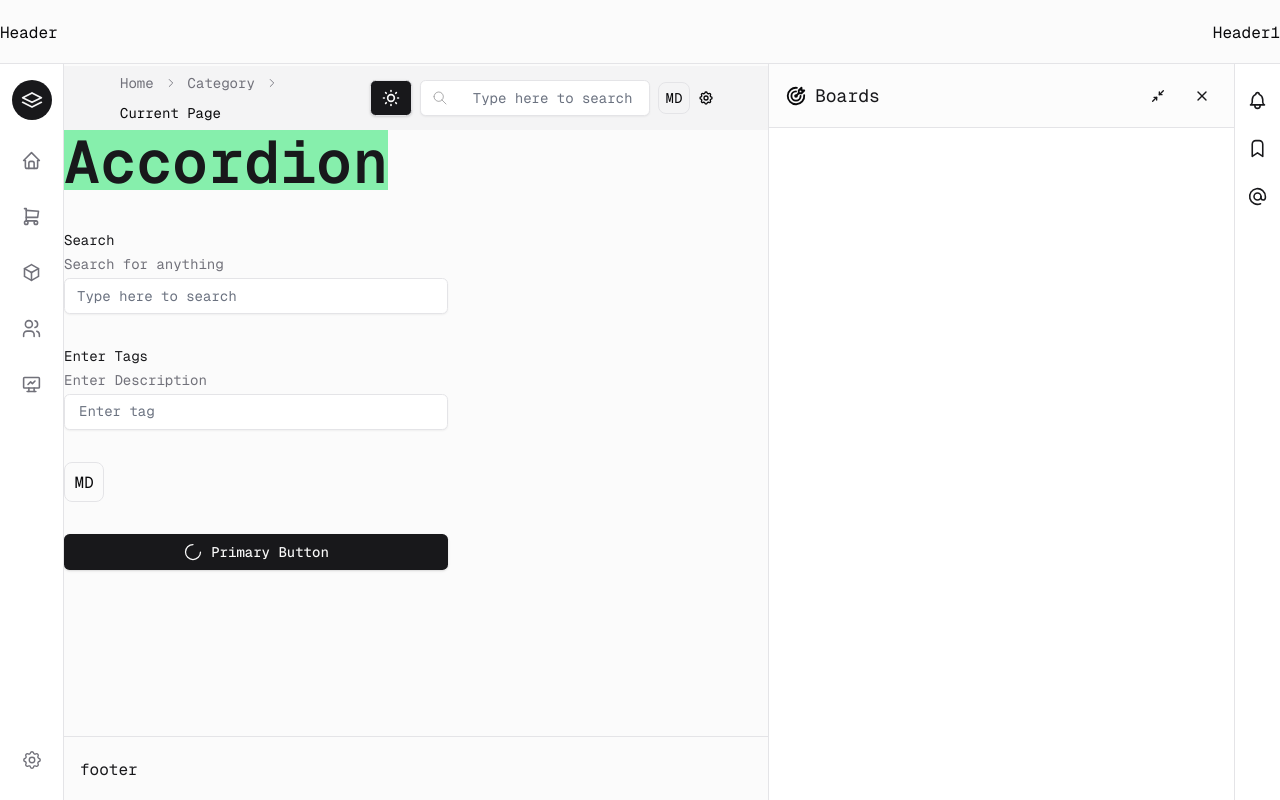
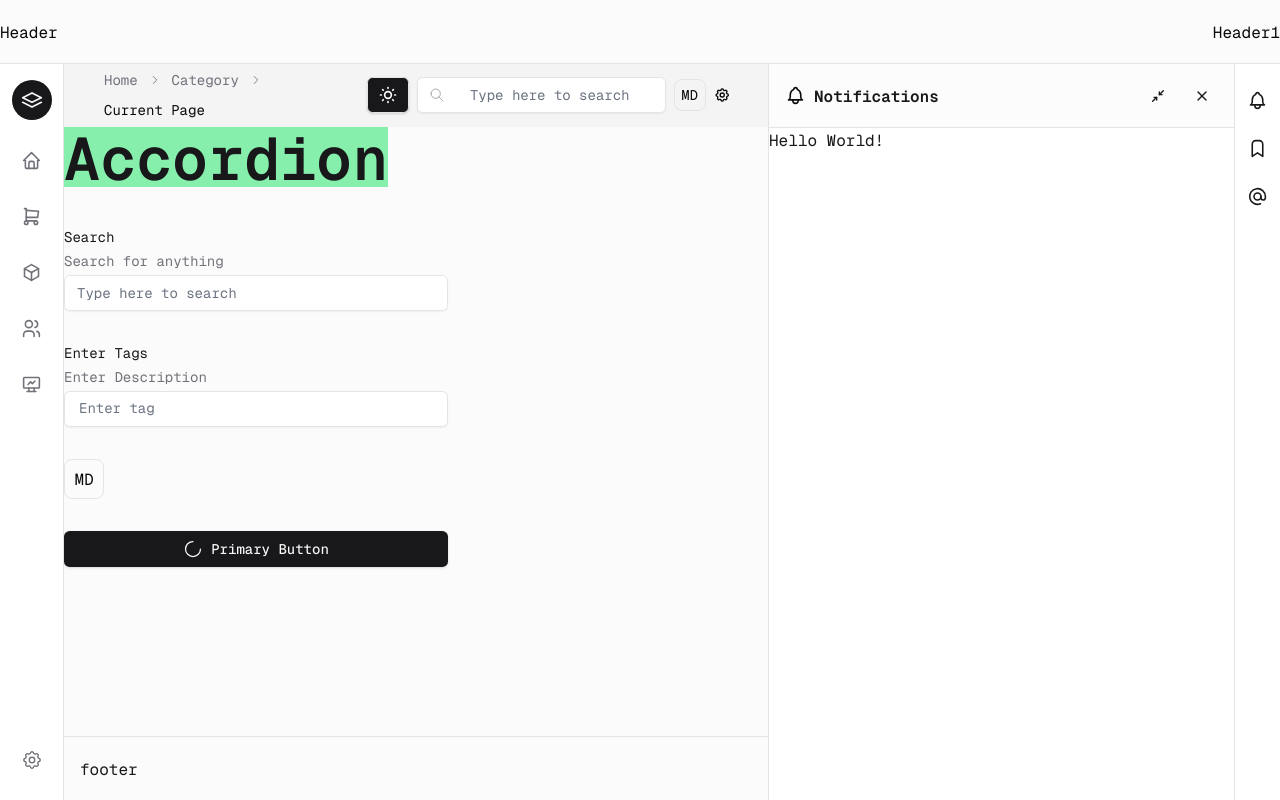
Before and after one commit to madhavdutta/xbeshui, a React (Vite) app: page / in a window 1280 px wide. Both pictures are taken after a click on the button 1257 px from the left and 100 px from the top of the page. Built offline with nearby package versions, Linux system fonts and the light colour scheme.

Commit message:
isHeaderFixed is removed from the Appshell component

```diff
--- a/packages/core/components/Layout/appShell/appShell.config.ts
+++ b/packages/core/components/Layout/appShell/appShell.config.ts
@@ -39,7 +39,6 @@ export interface appShellProps
     Aside?: IAsideProps[];
     viewPort?: {headerHeight: number, footerHeight: number, asideWidth: number, navbarWidth: number}
     withBorder?: boolean;
-    fixedHeader?:boolean;
     children?: React.ReactNode;
     shrinkedAside?: boolean;
 }
--- a/packages/core/components/Layout/appShell/appshell.tsx
+++ b/packages/core/components/Layout/appShell/appshell.tsx
@@ -5,14 +5,18 @@ import {
 	type IAsideProps,
 } from "./appShell.config";
 import { cn } from "../../../../utils";
-import { IconMenu2 } from "@tabler/icons-react";
+import {
+	IconArrowsDiagonalMinimize2,
+	IconMenu2,
+	IconX,
+} from "@tabler/icons-react";
 import { Sheet } from "../../Overlays/sheet/sheet";
 import { useXbeshProviderCheck } from "../../Theme/xBeshTheme/xbeshProvider";
 import { IfElse } from "../../Misc/ifElse/ifElse";
 import { ActionIcon } from "../../Buttons/actionIcon/actionIcon";
 import { Stack } from "../stack/stack";
 import { motion } from "framer-motion";
-import { Group, Skeleton, Tooltip } from "../..";
+import { Group, Skeleton, Tooltip, Text, Button } from "../..";
 
 const AppShell = React.forwardRef<HTMLDivElement, appShellProps>(
 	(
@@ -25,7 +29,6 @@ const AppShell = React.forwardRef<HTMLDivElement, appShellProps>(
 			Aside,
 			Navbar,
 			withBorder,
-      fixedHeader,
 			shrinkedAside,
 			...props
 		},
@@ -34,16 +37,18 @@ const AppShell = React.forwardRef<HTMLDivElement, appShellProps>(
 		useXbeshProviderCheck();
 
 		const [asideOpened, setAsideOpened] = React.useState(false);
-    const [_, setAsideId] = React.useState<string | null>(null)
-    const [renderAsideData, setRenderAsideData] = React.useState<IAsideProps | null>(null)
+		const [_, setAsideId] = React.useState<string | null>(null);
+		const [renderAsideData, setRenderAsideData] =
+			React.useState<IAsideProps | null>(null);
 		const [loading, setLoading] = React.useState(false);
-
 
 		const renderNavbarAlt = () => (
 			<IfElse condition={!!Navbar}>
 				<nav
-          className={`fixed z-30 hidden sm:hidden md:flex lg:flex left-0 top-16 mt-[.01rem] ${withBorder ? "border-r" : ""
-            } ${variant === "default"
+					className={`fixed z-30 hidden sm:hidden md:flex lg:flex left-0 top-16 mt-[.01rem] ${
+						withBorder ? "border-r" : ""
+					} ${
+						variant === "default"
 							? "w-16 left-0 top-0 bottom-0"
 							: "w-72 left-0 top-0 bottom-0"
 					}`}
@@ -59,8 +64,7 @@ const AppShell = React.forwardRef<HTMLDivElement, appShellProps>(
 		const renderHeaderAlt = () => (
 			<IfElse condition={!!Header}>
 				<header
-          className={`z-40 h-16 md:right-0 top-0 left-0 right-0 ${fixedHeader ? "fixed" : ""
-            } flex items-center ${withBorder ? "border-b" : ""}`}
+					className={`z-40 h-16 md:right-0 top-0 left-0 right-0 fixed flex items-center ${withBorder ? "border-b" : ""}`}
 					aria-label="HeaderAlt"
 				>
 					<Sheet
@@ -86,23 +90,25 @@ const AppShell = React.forwardRef<HTMLDivElement, appShellProps>(
 
 		const renderMainAlt = () => (
 			<motion.div
-        initial={{ right: 47 }}
+				initial={{ right: Aside ? 47 : 0}}
 				animate={{
-          right: asideOpened ? 510 : 47,
+					right: asideOpened ? 510 : Aside ? 47 : 0,
 				}}
 				transition={{ type: "spring", stiffness: 500, damping: 30 }}
 				aria-label="MainAlt"
 				className={`h-screen z-20 fixed left-0 mt-16 sm:mr-0
           ${!asideOpened ? "sm:block" : "hidden sm:block"}
-          ${Aside
+          ${
+						Aside
 							? asideOpened
 								? "md:right-[510px]"
 								: "md:right-0"
 							: "md:right-0"
 					}
-          ${Header ? (fixedHeader ? "mt-[66px]" : "mt-4") : "mt-0"}
+          ${Header ? "mt-[63px]" : "mt-0"}
           ${Footer ? "pb-20" : "pb-0"} px-0
-          ${Navbar
+          ${
+						Navbar
 							? variant === "inner"
 								? "left-0 md:left-72"
 								: "left-0 md:left-16"
@@ -116,15 +122,16 @@ const AppShell = React.forwardRef<HTMLDivElement, appShellProps>(
 		const renderFooterAlt = () => (
 			<IfElse condition={!!Footer}>
 				<motion.div
-          initial={{ right: 55 }}
+					initial={{ right: Aside ? 47 : 0 }}
 					animate={{
-            right: asideOpened ? 510 : 47,
+						right: asideOpened ? 510 : Aside ? 47 : 0,
 					}}
 					transition={{ type: "spring", stiffness: 500, damping: 30 }}
 					aria-label="FooterAlt"
-          className={`z-40 h-16 ${withBorder ? "border-t" : ""} flex fixed bottom-0 items-center mr-0 "md:mr-0"} left-0 px-0 right-12 md:mr-[2px]
+					className={`z-40 h-16 ${withBorder ? "border-t" : ""} flex fixed bottom-0 items-center mr-0 "md:mr-0"} left-0 px-0 right-12
 
-          ${Navbar
+          ${
+						Navbar
 							? variant === "inner"
 								? "md:ml-72"
 								: "md:ml-16 mt-16"
@@ -159,7 +166,6 @@ const AppShell = React.forwardRef<HTMLDivElement, appShellProps>(
 		};
 
 		const renderAsideComponent = (aside: IAsideProps) => {
-
 			return (
 				<div key={aside.title}>
 					{aside.isOpenable && (
@@ -170,43 +176,93 @@ const AppShell = React.forwardRef<HTMLDivElement, appShellProps>(
 								right: asideOpened ? 12 : -500,
 							}}
 							transition={{ type: "spring", stiffness: 500, damping: 30 }}
-              className={`fixed bg-background top-16 w-[500px] h-full ${withBorder ? "border-l" : ""}`}
+							className={`fixed bg-background top-16 w-[500px] h-full ${
+								withBorder ? "border-l" : ""
+							}`}
 							aria-label="AsideAlt"
+						>
+							{loading ? (
+								<Group gap="xs" className="m-6">
+									<Stack className="gap-2">
+										<Skeleton
+											animate="default"
+											className="bg-gray-300 w-5/6 h-8"
+										/>
+										<Skeleton
+											animate="default"
+											className="bg-gray-300 w-72 h-8"
+										/>
+										<Skeleton
+											animate="default"
+											className="bg-gray-300 w-56 h-8"
+										/>
+										<Skeleton
+											animate="default"
+											className="bg-gray-300 w-5/6 h-8"
+										/>
+										<Skeleton
+											animate="default"
+											className="bg-gray-300 w-72 h-8"
+										/>
+										<Skeleton
+											animate="default"
+											className="bg-gray-300 w-5/6 h-8"
+										/>
+									</Stack>
+								</Group>
+							) : (
+                aside.openedAsideComponent ?
+								<>
+									<Group
+										gap="xs"
+										justify="spaceBetween"
+										className="bg-secondary/30 h-16 border-b pl-4 pr-12"
+									>
+										<Group gap="xs">
+											{aside.icon}
+											<Text size="md" fontWeight="bold">{aside.title}</Text>
+										</Group>
+										<Group gap="xs" justify="right">
+											<Button variant={"ghost"}>
+												<IconArrowsDiagonalMinimize2 width={16} />
+											</Button>
+											<Button variant={"ghost"}>
+												<IconX width={16} />
+											</Button>
+										</Group>
+									</Group>
 
-            >
-
-              {loading ? <Group gap='xs' className="m-6">
-                <Stack className='gap-2'>
-                  <Skeleton animate='default' className='bg-gray-300 w-5/6 h-8' />
-                  <Skeleton animate='default' className='bg-gray-300 w-72 h-8' />
-                  <Skeleton animate='default' className='bg-gray-300 w-56 h-8' />
-                  <Skeleton animate='default' className='bg-gray-300 w-5/6 h-8' />
-                  <Skeleton animate='default' className='bg-gray-300 w-72 h-8' />
-                  <Skeleton animate='default' className='bg-gray-300 w-5/6 h-8' />
-                </Stack>
-              </Group> : (aside.openedAsideComponent && aside.openedAsideComponent)}
-
+									{ aside.openedAsideComponent}
+								</>
+                : null
+							)}
 						</motion.div>
 					)}
 				</div>
 			);
 		};
 
-
 		const renderAsideAlt = (Aside: IAsideProps[]) => (
-      <IfElse condition={Aside.length > 0}>
+			<IfElse condition={Aside && Array.isArray(Aside) && Aside.length > 0}>
 				<div className="z-50">
-
-          {renderAsideData && renderAsideComponent(renderAsideData as IAsideProps)}
+					{renderAsideData &&
+						renderAsideComponent(renderAsideData as IAsideProps)}
 
 					<div
-            className={`fixed mt-[0.01rem] right-0 top-16 h-screen ${withBorder ? "border-l" : ""
+						className={`fixed mt-[0.01rem] right-0 top-16 h-screen ${
+							withBorder ? "border-l" : ""
 						} pt-4 bg-background flex flex-col items-center`}
 					>
 						<Stack justify="center" align="center" className="px-0">
-              {Aside.map((aside) => (
+							{Array.isArray(Aside) && Aside.map((aside) => (
 								<ActionIcon
-                  onClick={() => aside.isOpenable ? [setAsideOpened(!asideOpened), handleFilter(aside)] : aside.onClick ? aside.onClick() : null}
+									onClick={() =>
+										aside.isOpenable
+											? [setAsideOpened(!asideOpened), handleFilter(aside)]
+											: aside.onClick
+												? aside.onClick()
+												: null
+									}
 									size="lg"
 									key={aside.title}
 									variant="ghost"
@@ -216,19 +272,14 @@ const AppShell = React.forwardRef<HTMLDivElement, appShellProps>(
 									// disabled={loading}
 								>
 									<Tooltip>
-                    <Tooltip.Trigger asChild>
-                      {aside.icon}
-                    </Tooltip.Trigger>
+										<Tooltip.Trigger asChild>{aside.icon}</Tooltip.Trigger>
 										<Tooltip.Content side="left">
 											<p>{aside.title}</p>
 										</Tooltip.Content>
 									</Tooltip>
-
-
 								</ActionIcon>
 							))}
 						</Stack>
-
 					</div>
 				</div>
 				{/* biome-ignore lint/complexity/noUselessFragments: <explanation> */}
@@ -239,8 +290,10 @@ const AppShell = React.forwardRef<HTMLDivElement, appShellProps>(
 		const renderNavbarDefault = () => (
 			<IfElse condition={!!Navbar}>
 				<nav
-          className={`fixed z-30 mt-[.01rem] h-screen bottom-0 hidden sm:hidden md:flex lg:flex ${withBorder ? "border-r" : ""
-            } ${variant === "default"
+					className={`fixed z-30 mt-[.01rem] h-screen bottom-0 hidden sm:hidden md:flex lg:flex ${
+						withBorder ? "border-r" : ""
+					} ${
+						variant === "default"
 							? "w-16 left-0 top-0 bottom-0"
 							: "w-72 left-0 top-0 bottom-0"
 					}`}
@@ -262,10 +315,11 @@ const AppShell = React.forwardRef<HTMLDivElement, appShellProps>(
 					}}
 					transition={{ type: "spring", stiffness: 500, damping: 30 }}
 					aria-label="HeaderDefault"
-          className={`z-40 h-16 bg-background top-0 ${variant === "inner"
+					className={`z-40 h-16 bg-background top-0 ${
+						variant === "inner"
 							? "left-0 md:left-72 right-16"
 							: "left-0  md:left-16"
-            } ${fixedHeader ? "fixed" : ""} ${withBorder ? "border-b" : ""}`}
+					} "fixed" ${withBorder ? "border-b" : ""}`}
 				>
 					<header className="h-full flex items-center">
 						<IfElse condition={!!asideOpened}>
@@ -307,15 +361,17 @@ const AppShell = React.forwardRef<HTMLDivElement, appShellProps>(
 				aria-label="MainDefault"
 				className={`h-screen z-20 bg-background/30 fixed  sm:mr-0
         ${!asideOpened ? "sm:block" : "hidden sm:block"}
-          ${Aside
+          ${
+						Aside
 							? asideOpened
 								? "md:right-[510px]"
 								: "md:right-0"
 							: "md:right-0"
 					}
-          ${Header ? (fixedHeader ? "mt-[66px]" : "mt-4") : "mt-0"}
+          ${Header ?  "mt-[66px]" : "mt-0"}
           ${Footer ? "pb-20" : "pb-0"} px-0
-          ${Navbar
+          ${
+						Navbar
 							? variant === "inner"
 								? "left-0 md:left-72"
 								: "left-0 md:left-16"
@@ -337,7 +393,8 @@ const AppShell = React.forwardRef<HTMLDivElement, appShellProps>(
 					aria-label="FooterDefault"
 					className={`z-40 h-16 ${withBorder ? "border-t" : ""} flex fixed bottom-0 items-center mr-0 "md:mr-0"} left-0 px-0 right-12 md:mr-0
 
-          ${Navbar
+          ${
+						Navbar
 							? variant === "inner"
 								? "md:ml-72"
 								: "md:ml-16 mt-16"
--- a/packages/core/components/Typography/text/text.config.ts
+++ b/packages/core/components/Typography/text/text.config.ts
@@ -4,10 +4,11 @@ import type { TextVariantsType } from "./textType";
 const textConfig:TextVariantsType= {
   variants: {
     size: {
+      base: "text-base",
       default: "text-base",
       xs: "text-xs",
       sm: "text-sm",
-      base: "text-base",
+      md: "text-base",
       lg: "text-lg",
       xl: "text-xl",
       "2xl": "text-2xl",
--- a/packages/core/components/Typography/text/textType.d.ts
+++ b/packages/core/components/Typography/text/textType.d.ts
@@ -7,6 +7,7 @@ export interface TextVariantsType {
       default: string;
       xs: string;
       sm: string;
+      md: string;
       base: string;
       lg: string;
       xl: string;
--- a/packages/core/ui/appshell/aside/asideUI.tsx
+++ b/packages/core/ui/appshell/aside/asideUI.tsx
@@ -1,13 +1,13 @@
 // import { Button, Card,  Group, Text, Separator, Stack, DropdownMenu } from "../../../components/index";
 // import { IconTruckDelivery, IconDotsVertical, IconChevronLeft, IconChevronRight, IconCreditCard } from '@tabler/icons-react';
 
-import { IconTargetArrow, IconX, IconArrowsDiagonalMinimize2 } from "@tabler/icons-react";
-import { Group, Text, Button } from "../../../components";
+// import { IconTargetArrow, IconX, IconArrowsDiagonalMinimize2 } from "@tabler/icons-react";
+// import { Group, Text, Button } from "../../../components";
 
 export const AsideUI = () => {
   return (
     <>
-      <Group gap="xs" justify="spaceBetween" className="bg-secondary/30 h-16 border-b pl-4 pr-12">
+      {/* <Group gap="xs" justify="spaceBetween" className="bg-secondary/30 h-16 border-b pl-4 pr-12">
         <Group gap="xs">
           <IconTargetArrow width={22} />
           <Text size="lg">Boards</Text>
@@ -20,7 +20,9 @@ export const AsideUI = () => {
                 <IconX width={16} />
             </Button>
         </Group>
-      </Group>
+      </Group> */}
+
+      Hello World!
     </>
   );
 };
--- a/src/App.tsx
+++ b/src/App.tsx
@@ -114,21 +114,21 @@ const App = () => {
   const AsideData: IAsideProps[] = [
     {
       id: "notifications",
-      title: "NOTIFICATIONS",
+      title: "Notifications",
       icon: <IconBell stroke={1.8} size={21} />,
       isOpenable: true,
       openedAsideComponent: <AsideNotificationsView />,
     },
     {
       id: "bookmarks",
-      title: "BOOKMARKS",
+      title: "Bookmarks",
       icon: <IconBookmark stroke={1.8} size={21} />,
       isOpenable: true,
       openedAsideComponent: <AsideBookmarksView />,
     },
     {
       id: "mentions",
-      title: "MENTIONS",
+      title: "Mentions",
       icon: <IconAt stroke={1.8} size={21} />,
       isOpenable: true,
       openedAsideComponent: <AsideMentionsView />,
@@ -152,11 +152,10 @@ const App = () => {
         variant="default"
         withBorder={true}
         className="bg-muted/40"
-        fixedHeader={true}
         shrinkedAside
       >
         <Container size={"xl"} fluid className="">
-          <div className="h-16 w-full bg-secondary p-4  flex flex-row justify-end items-end">
+          <div className="h-16 w-full bg-secondary p-0  flex flex-row justify-end items-end">
             <Group
               className={"w-full h-full px-10 py-4 "}
               justify="spaceBetween"
```
Lines whose indentation alone changed are shown as unchanged.
